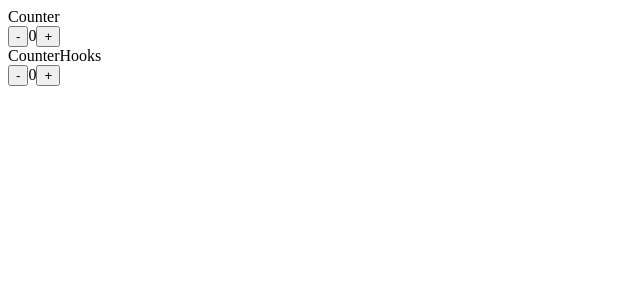
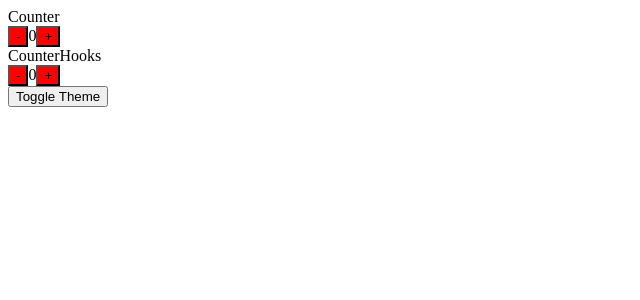
Before and after one commit to PaulAyling/webDevSimplified, a React (Create React App) app: page / in a window 1280 px wide. Shown: the top 300 px of the page, without its empty margins (0-640 px from the left). Built offline with nearby package versions, Linux system fonts and the light colour scheme.

Commit message:
This shows how context can be used acrros class and functional components

```diff
--- a/src/App.js
+++ b/src/App.js
@@ -1,17 +1,27 @@
-import React from 'react';
-import Counter from './counter'
-import CounterHooks from './CounterHooks'
+import React, { useState } from 'react';
+import Counter from './counter';
+import CounterHooks from './CounterHooks';
+
+export const ThemeContext = React.createContext();
 
 function App() {
-  console.log('Render App')
-
+	console.log('Render App');
+	const [theme, setTheme] = useState('red');
 	return (
-    <>
-    Counter
-		<Counter initialCount={0}/>
-    CounterHooks
-		<CounterHooks initialCount={0}/>
-    </>
+		<ThemeContext.Provider value={{ backgroundColor: theme }}>
+			Counter
+			<Counter initialCount={0} />
+			CounterHooks
+			<CounterHooks initialCount={0} />
+			<button
+				onClick={() =>
+					setTheme((prevTheme) => {
+						return prevTheme === 'red' ? 'blue' : 'red';
+					})
+				}>
+				Toggle Theme
+			</button>
+		</ThemeContext.Provider>
 	);
 }
 
--- a/src/CounterHooks.js
+++ b/src/CounterHooks.js
@@ -1,13 +1,20 @@
-import React, { useState } from 'react';
+import React, { useState, useContext } from 'react';
+import { ThemeContext } from './App';
+// This component uses useState to create a state in this functional component
+export default function CounterHooks({ initialCount }) {
+	console.log('Render counter hooks');
+	const [count, setCount] = useState(initialCount);
+	const style = useContext(ThemeContext);
 
-export default function CounterHooks({ initialCount }) {
-	console.log('Render counter hooks')
-	const [count, setCount] = useState(initialCount);
 	return (
 		<div>
-			<button onClick={() => setCount((prevCount) => prevCount - 1)}>-</button>
-  <span>{count}</span>
-			<button onClick={() => setCount((prevCount) => prevCount + 1)}>+</button>
+			<button style={style} onClick={() => setCount((prevCount) => prevCount - 1)}>
+				-
+			</button>
+			<span>{count}</span>
+			<button style={style} onClick={() => setCount((prevCount) => prevCount + 1)}>
+				+
+			</button>
 		</div>
 	);
 }
--- a/src/counter.js
+++ b/src/counter.js
@@ -1,4 +1,5 @@
 import React, { Component } from 'react';
+import { ThemeContext } from './App';
 
 export default class Counter extends Component {
 	constructor(props) {
@@ -8,13 +9,17 @@
 		};
 	}
 	render() {
-    console.log('Render Counter')
+		console.log('Render Counter');
 		return (
+			<ThemeContext.Consumer>
+				{(style) => (
 					<div>
-				<button onClick={() => this.changeCount(-1)}>-</button>
+						<button style={style} onClick={() => this.changeCount(-1)}>-</button>
 						<span>{this.state.count}</span>
-				<button onClick={() => this.changeCount(1)}>+</button>
+						<button style={style} onClick={() => this.changeCount(1)}>+</button>
 					</div>
+				)}
+			</ThemeContext.Consumer>
 		);
 	}
 	//Code commented out is not correct as if I ran the function twice in script it would only change by one
@@ -22,8 +27,8 @@
 	// 	return this.setState({ count: this.state.count + increment });
 	// }
 	changeCount(increment) {
-		this.setState(prevState => {
-      return {count: prevState.count + increment}
-    })
+		this.setState((prevState) => {
+			return { count: prevState.count + increment };
+		});
 	}
 }
```
Lines whose indentation alone changed are shown as unchanged.
